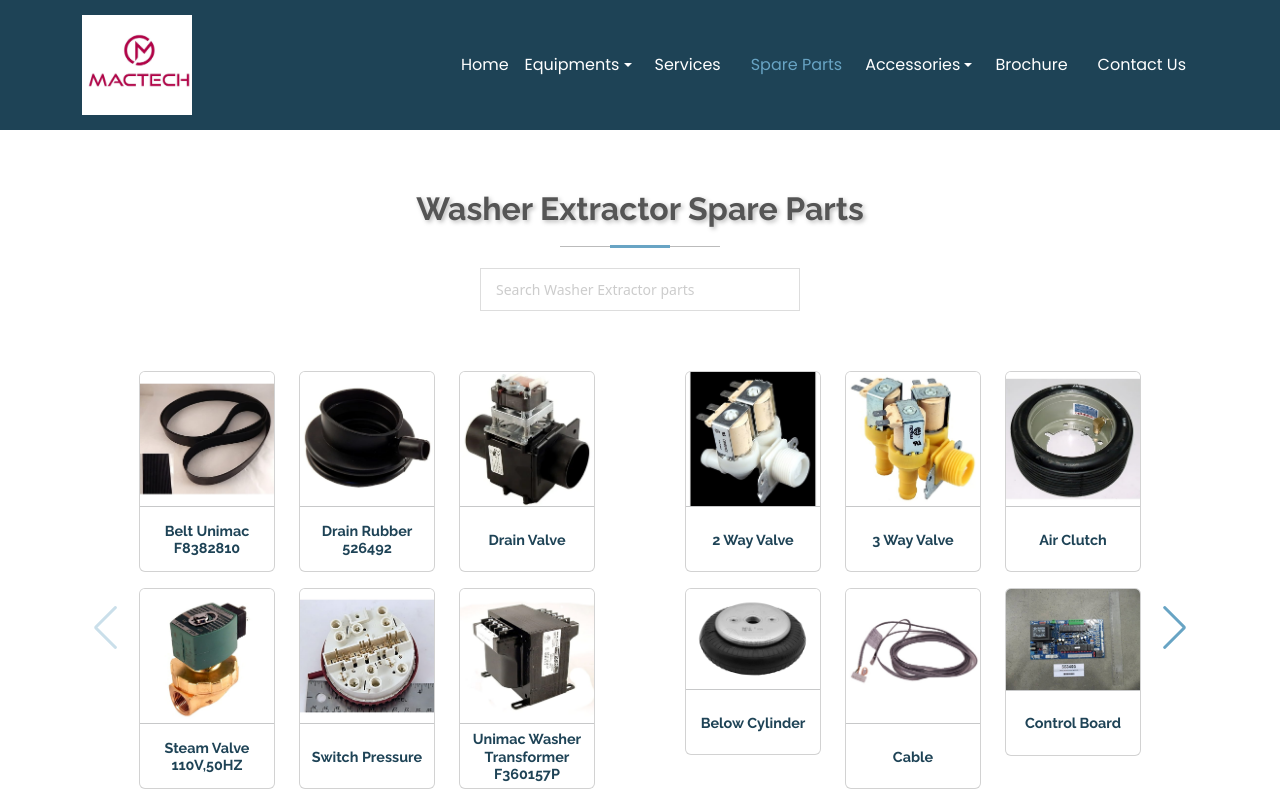
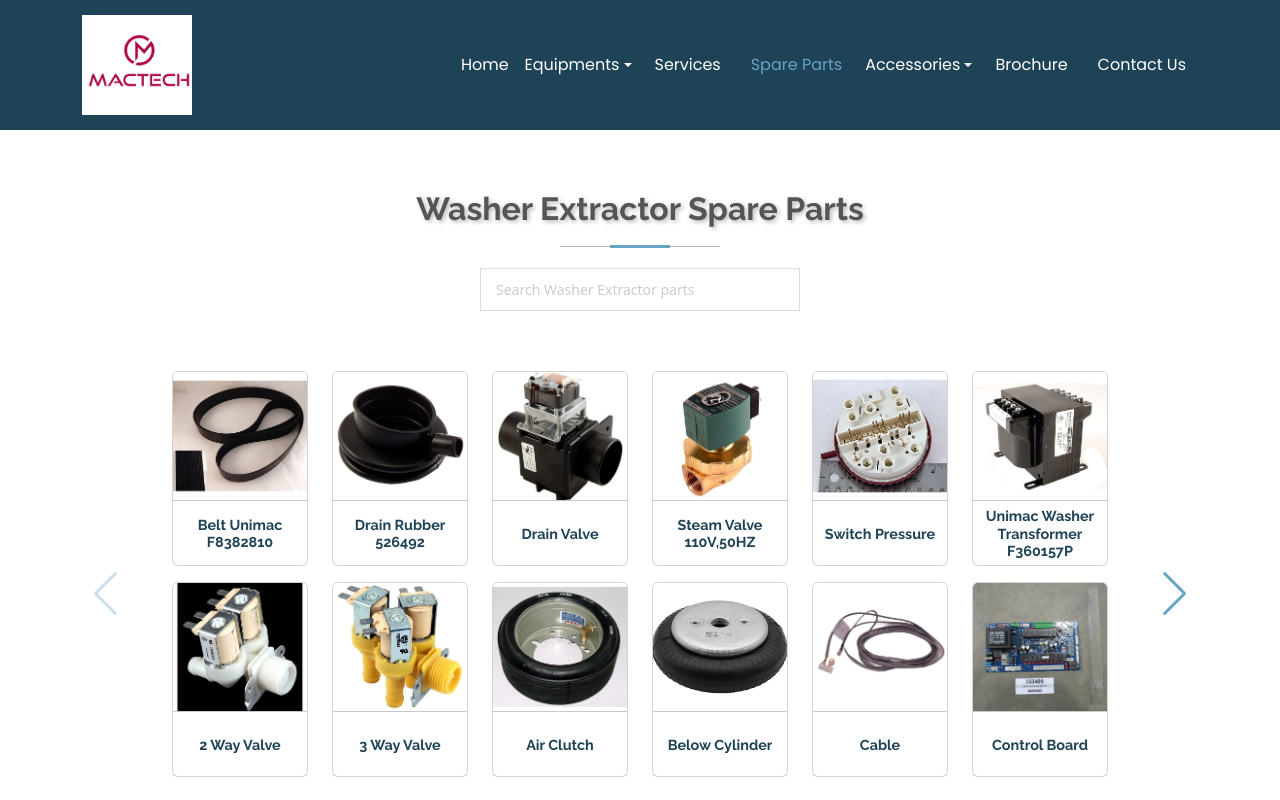
Before and after one commit to DivyaNatchi/MACTECH, a React (Vite) app in the folder client/: page /MACTECH/spareparts in a window 1280 px wide. Shown: the top 800 px of the page. Built offline with nearby package versions, Linux system fonts and the light colour scheme; no server answers.

Commit message:
step-8 server config

```diff
--- a/client/package.json
+++ b/client/package.json
@@ -1,5 +1,5 @@
 {
-  "name": "client",
+  "name": "mactech",
   "homepage": "https://divyanatchi.github.io/MACTECH/",
   "private": true,
   "version": "0.0.0",
--- a/client/src/assets/styles/components/home/ourBrands.css
+++ b/client/src/assets/styles/components/home/ourBrands.css
@@ -9,7 +9,16 @@
   height: auto;
 }
 
+.brands .swiper-slide .brand-container {
+  width: 100%;
+  height: 5rem;
+  overflow: hidden;
+}
+
 .brands .swiper-slide img {
+  width: 100%;
+  height: 100%;
+  object-fit: fit;
   transition: 0.3s;
 }
 
--- a/client/src/assets/styles/components/spareParts.css
+++ b/client/src/assets/styles/components/spareParts.css
@@ -28,9 +28,7 @@
 .spare-parts .card .card-body {
   height: 4rem;
   padding: 0px;
-  display: flex;
   align-items: center;
-  justify-content: center;
 }
 
 .spare-parts .card-title p {
@@ -39,6 +37,19 @@
   font-weight: 700;
   text-align: center;
   margin-bottom: 0;
+  overflow: hidden;
+  text-overflow: ellipsis;
+}
+
+.spare-parts .img-container {
+  height: 8rem;
+  overflow: hidden;
+}
+
+.spare-parts .img-container img {
+  width: 100%;
+  height: 100%;
+  object-fit: cover;
 }
 
 .spare-parts input[type="text"] {
@@ -66,6 +77,7 @@
 .spare-parts .swiper-button-prev:hover .spare-parts .swiper-button-next:hover {
   color: color-mix(in srgb, var(--accent-color), transparent 20%);
 }
+
 .spare-parts .swiper-scrollbar-drag {
   background-color: var(--accent-color);
 }
--- a/client/src/components/Home/OurBrands.jsx
+++ b/client/src/components/Home/OurBrands.jsx
@@ -75,7 +75,9 @@
         >
           {brands.map((brand, index) => (
             <SwiperSlide key={index} className="swiper-slide">
-              <img src={brand.img} className="img-fluid" alt={brand.alt} />
+              <div className="brand-container">
+                <img src={brand.img} className="img-fluid" alt={brand.alt} />
+              </div>
             </SwiperSlide>
           ))}
         </Swiper>
--- a/client/src/components/SparePartsSwiper.jsx
+++ b/client/src/components/SparePartsSwiper.jsx
@@ -27,12 +27,14 @@
 const renderSpareParts = (parts) => {
   return parts.map((part, index) => (
     <Col key={index} md="2" sm="4" xs="6" className="mb-3">
-      <Card>
-        <CardImg top width="100%" src={part.img} alt="Spare part image" />
+      <Card className="h-100 d-flex flex-column">
+        <div className="img-container">
+          <CardImg top src={part.img} alt="Spare part image" />
+        </div>
         <hr />
-        <CardBody>
-          <CardTitle tag="h2">
-            <p className="title">{part.title}</p>
+        <CardBody className="d-flex justify-content-center">
+          <CardTitle tag="h2" className="text-center">
+            <p className="title mb-0">{part.title}</p>
           </CardTitle>
         </CardBody>
       </Card>
@@ -58,14 +60,12 @@
         >
           {groupedSpareParts.map((group, groupIndex) => (
             <SwiperSlide key={groupIndex}>
-              <Container className="d-flex justify-content-center align-items-center">
               <Row className="justify-content-center">
                 {renderSpareParts(group.slice(0, 6))}
               </Row>
               <Row className="justify-content-center">
                 {renderSpareParts(group.slice(6, 12))}
               </Row>
-              </Container>
             </SwiperSlide>
           ))}
         </Swiper>
--- a/client/src/pages/ContactUs.jsx
+++ b/client/src/pages/ContactUs.jsx
@@ -11,6 +11,7 @@
 import "bootstrap/dist/css/bootstrap.min.css";
 import "../assets/styles/components/contactUs.css";
 import { generateCaptcha } from "../utilities/captchaUtils";
+import { sendEmail } from "../services/emailService";
 
 export default function ContactSection() {
   const [formData, setFormData] = useState({
@@ -111,7 +112,7 @@
     return validationErrors;
   };
 
-  const handleSubmit = (e) => {
+  const handleSubmit = async (e) => {
     e.preventDefault();
 
     // Perform validation before submission
@@ -121,9 +122,11 @@
     if (!captchaInput.trim()) {
       validationErrors.captcha = "Captcha is required.";
     }
+    console.log("captchaInput:", captchaInput);
+    console.log("captcha:", captcha);
 
     // Check if CAPTCHA matches
-    if (captchaInput && captchaInput !== captcha) {
+    if (captchaInput && captchaInput !== captcha.replace(/\s/g, "")) {
       validationErrors.captcha = "Captcha does not match. Please try again.";
       setCaptcha(generateCaptcha()); // Regenerate captcha
       setCaptchaInput("");
@@ -136,8 +139,8 @@
 
     try {
       // Call the sendEmail function to send the form data to the server
-      // const response = await sendEmail(formData);
-      // setStatus("Message sent! Thank you!");
+      const response = await sendEmail(formData);
+      console.log("Email sent response:", response);
       setShowStatus(true);
       setStatus("success");
 
@@ -295,7 +298,7 @@
                 {/* CAPTCHA Section */}
 
                 <Col>
-                  <div class="input_field captch_box">
+                  <div className="input_field captch_box">
                     <input type="text" value={captcha} disabled />
                     <i
                       className="bi bi-arrow-clockwise refresh_button"
--- /dev/null
+++ b/client/src/services/axiosInstance.jsx
@@ -0,0 +1,18 @@
+import axios from "axios";
+
+// Get the current host from the window object
+const host = window.location.hostname;
+const protocol = window.location.protocol === "https:" ? "https" : "http";
+
+// Statically assign the port number and construct the base URL
+const baseURL = `${protocol}://${host}:${process.env.VITE_REACT_APP_API_PORT}/api`;
+
+/**
+ * Creates an Axios instance with a predefined base URL.
+ * @returns {AxiosInstance} - The configured Axios instance.
+ */
+const axiosInstance = axios.create({
+  baseURL: baseURL,
+});
+
+export default axiosInstance;
--- /dev/null
+++ b/client/src/services/emailService.jsx
@@ -0,0 +1,30 @@
+// src/services/emailService.jsx
+import axiosInstance from "./axiosInstance";
+
+// API URL configuration
+const API_URL = "/email";
+
+// Function to send form data to the server
+
+/**
+ * Sends form data to the server to send an email.
+ *
+ * @param {Object} formData - The form data to be sent in the email.
+ * @returns {Promise<Object>} - The response data from the server.
+ * @throws {Error} - Throws an error if the email sending fails.
+ */
+export const sendEmail = async (formData) => {
+  try {
+    const response = await axiosInstance.post(
+      `${API_URL}/send-email`,
+      formData
+    );
+    return response.data;
+  } catch (error) {
+    console.error(
+      "Error sending email:",
+      error.response?.data || error.message
+    );
+    throw new Error("Failed to send email");
+  }
+};
--- a/client/vite.config.js
+++ b/client/vite.config.js
@@ -1,8 +1,22 @@
-import { defineConfig } from "vite";
+import { defineConfig, loadEnv } from "vite";
 import react from "@vitejs/plugin-react-swc";
+import dotenv from "dotenv";
+import path from "path";
+
+// Load environment variables from client/env/.env
+dotenv.config({ path: path.resolve(__dirname, "env/.env") });
 
 // https://vite.dev/config/
-export default defineConfig({
-  plugins: [react()],
-  base: "/MACTECH/",
+export default defineConfig(({ mode }) => {
+  // Load environment variables from .env file
+  const env = loadEnv(mode, process.cwd(), "VITE_");
+
+  return {
+    plugins: [react()],
+    base: "/MACTECH/",
+
+    define: {
+      "process.env": env, // Inject environment variables into the frontend
+    },
+  };
 });
```
Lines whose indentation alone changed are shown as unchanged.
